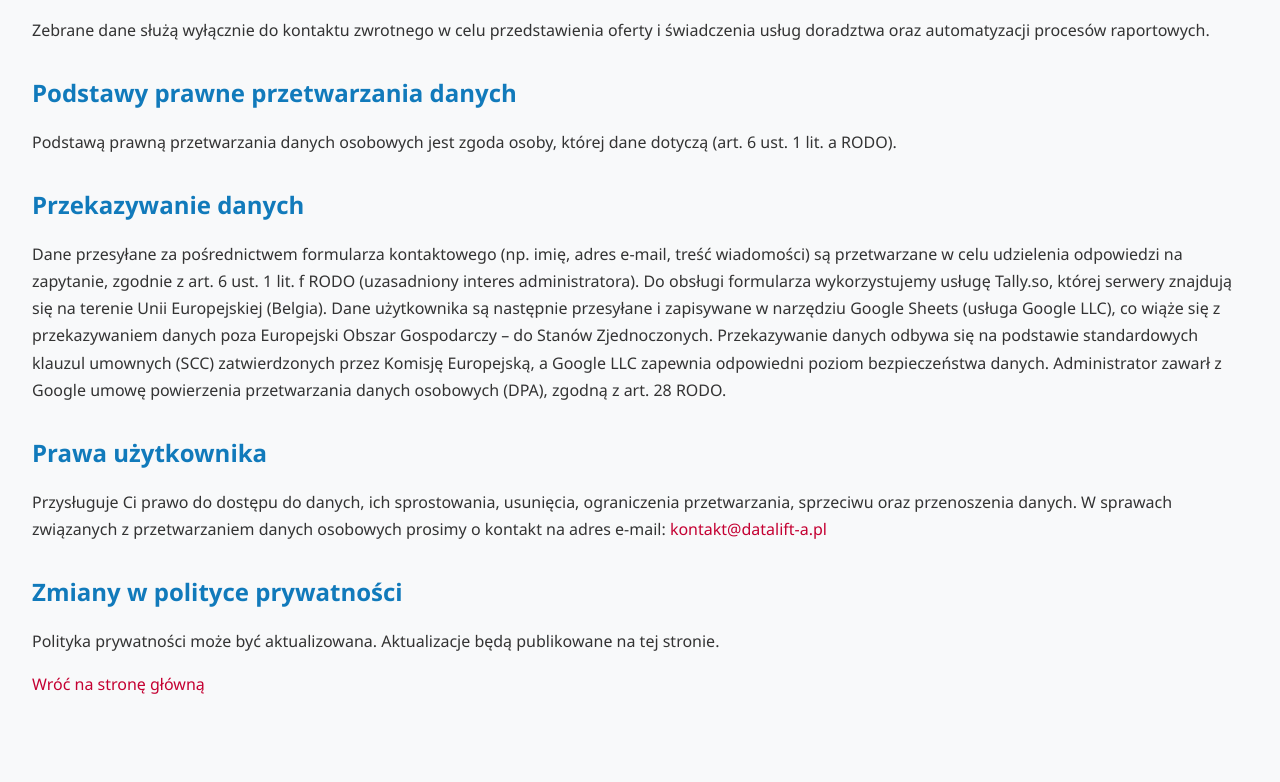
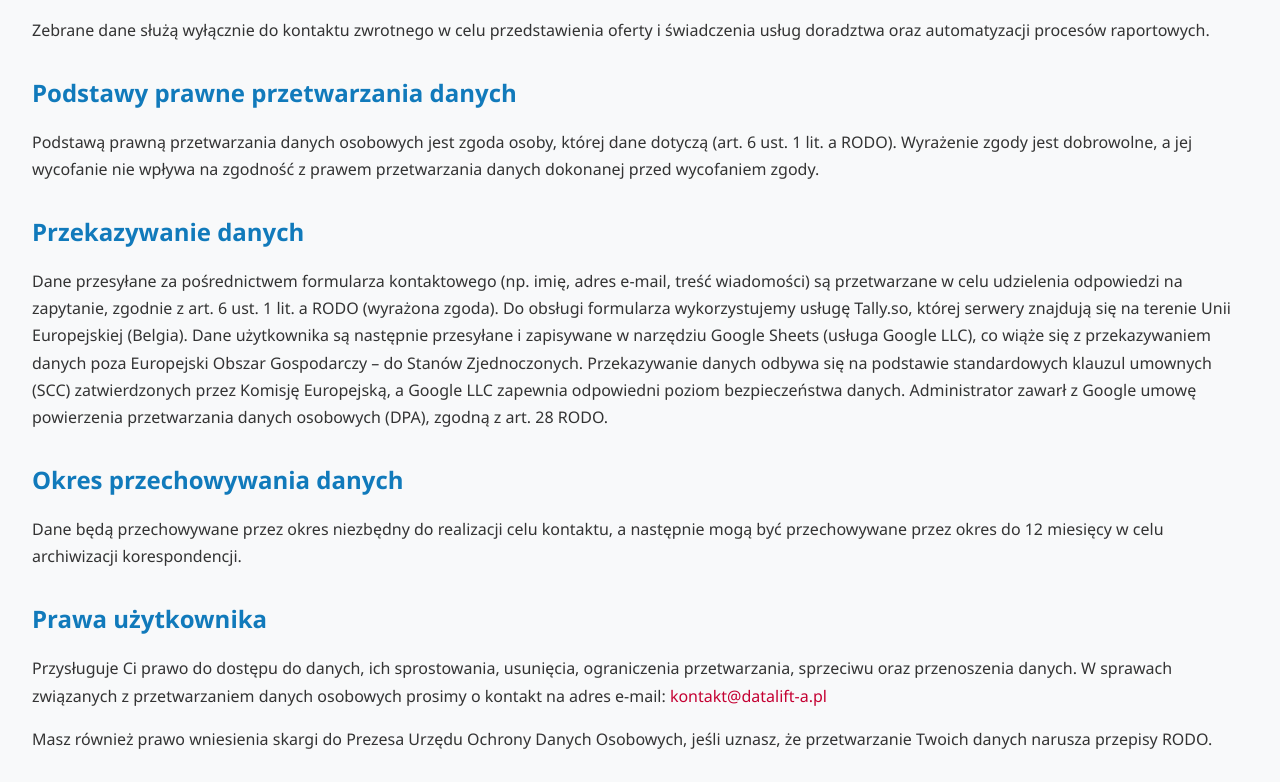
Before and after one commit to demensiss/datalift-landing, a plain HTML site: page polityka-prywatnosci.html in a window 1280 px wide. Shown: the part 529-1311 px from the top of the page. Before the commit the page ends 1276 px from the top, so only its background shows below. Drawn offline with Linux system fonts and the light colour scheme.

Commit message:
Update polityka-prywatnosci.html

```diff
--- a/polityka-prywatnosci.html
+++ b/polityka-prywatnosci.html
@@ -13,29 +13,33 @@
     <p>Administratorem Twoich danych osobowych jest DataLift.A, z siedzibą w Radzyminie, ul. Kwitnąca 16/2, kontakt@datalift-a.pl .</p>
 
     <h2>Jakie dane zbieramy?</h2>
-    <p>W ramach korzystania z formularza kontaktowego na stronie zbierane są następujące dane:
+    <p>W ramach korzystania z formularza kontaktowego na stronie zbierane są następujące dane:</p>
         <ul>
             <li>Imię i nazwisko</li>
             <li>Adres e-mail</li>
             <li>Numer telefonu (opcjonalnie)</li>
         </ul>
-    </p>
 
     <h2>Cel przetwarzania danych</h2>
     <p>Zebrane dane służą wyłącznie do kontaktu zwrotnego w celu przedstawienia oferty i świadczenia usług doradztwa oraz automatyzacji procesów raportowych.</p>
 
     <h2>Podstawy prawne przetwarzania danych</h2>
-    <p>Podstawą prawną przetwarzania danych osobowych jest zgoda osoby, której dane dotyczą (art. 6 ust. 1 lit. a RODO).</p>
+    <p>Podstawą prawną przetwarzania danych osobowych jest zgoda osoby, której dane dotyczą (art. 6 ust. 1 lit. a RODO).
+    Wyrażenie zgody jest dobrowolne, a jej wycofanie nie wpływa na zgodność z prawem przetwarzania danych dokonanej przed wycofaniem zgody.</p>
 
     <h2>Przekazywanie danych</h2>
-    <p>Dane przesyłane za pośrednictwem formularza kontaktowego (np. imię, adres e-mail, treść wiadomości) są przetwarzane w celu udzielenia odpowiedzi na zapytanie, zgodnie z art. 6 ust. 1 lit. f RODO (uzasadniony interes administratora).
+    <p>Dane przesyłane za pośrednictwem formularza kontaktowego (np. imię, adres e-mail, treść wiadomości) są przetwarzane w celu udzielenia odpowiedzi na zapytanie, zgodnie z art. 6 ust. 1 lit. a RODO (wyrażona zgoda).
     Do obsługi formularza wykorzystujemy usługę Tally.so, której serwery znajdują się na terenie Unii Europejskiej (Belgia). Dane użytkownika są następnie przesyłane i zapisywane w narzędziu Google Sheets (usługa Google LLC), co wiąże się z przekazywaniem danych poza Europejski Obszar Gospodarczy – do Stanów Zjednoczonych.
     Przekazywanie danych odbywa się na podstawie standardowych klauzul umownych (SCC) zatwierdzonych przez Komisję Europejską, a Google LLC zapewnia odpowiedni poziom bezpieczeństwa danych. Administrator zawarł z Google umowę powierzenia przetwarzania danych osobowych (DPA), zgodną z art. 28 RODO.</p>
+
+    <h2>Okres przechowywania danych</h2>
+    <p>Dane będą przechowywane przez okres niezbędny do realizacji celu kontaktu, a następnie mogą być przechowywane przez okres do 12 miesięcy w celu archiwizacji korespondencji.</p>
 
     <h2>Prawa użytkownika</h2>
     <p>Przysługuje Ci prawo do dostępu do danych, ich sprostowania, usunięcia, ograniczenia przetwarzania, sprzeciwu oraz przenoszenia danych.
     W sprawach związanych z przetwarzaniem danych osobowych prosimy o kontakt na adres e-mail: <a href="mailto:kontakt@datalift-a.pl">kontakt@datalift-a.pl</a>
     </p>
+    <p>Masz również prawo wniesienia skargi do Prezesa Urzędu Ochrony Danych Osobowych, jeśli uznasz, że przetwarzanie Twoich danych narusza przepisy RODO.</p>
 
     <h2>Zmiany w polityce prywatności</h2>
     <p>Polityka prywatności może być aktualizowana. Aktualizacje będą publikowane na tej stronie.</p>
```
